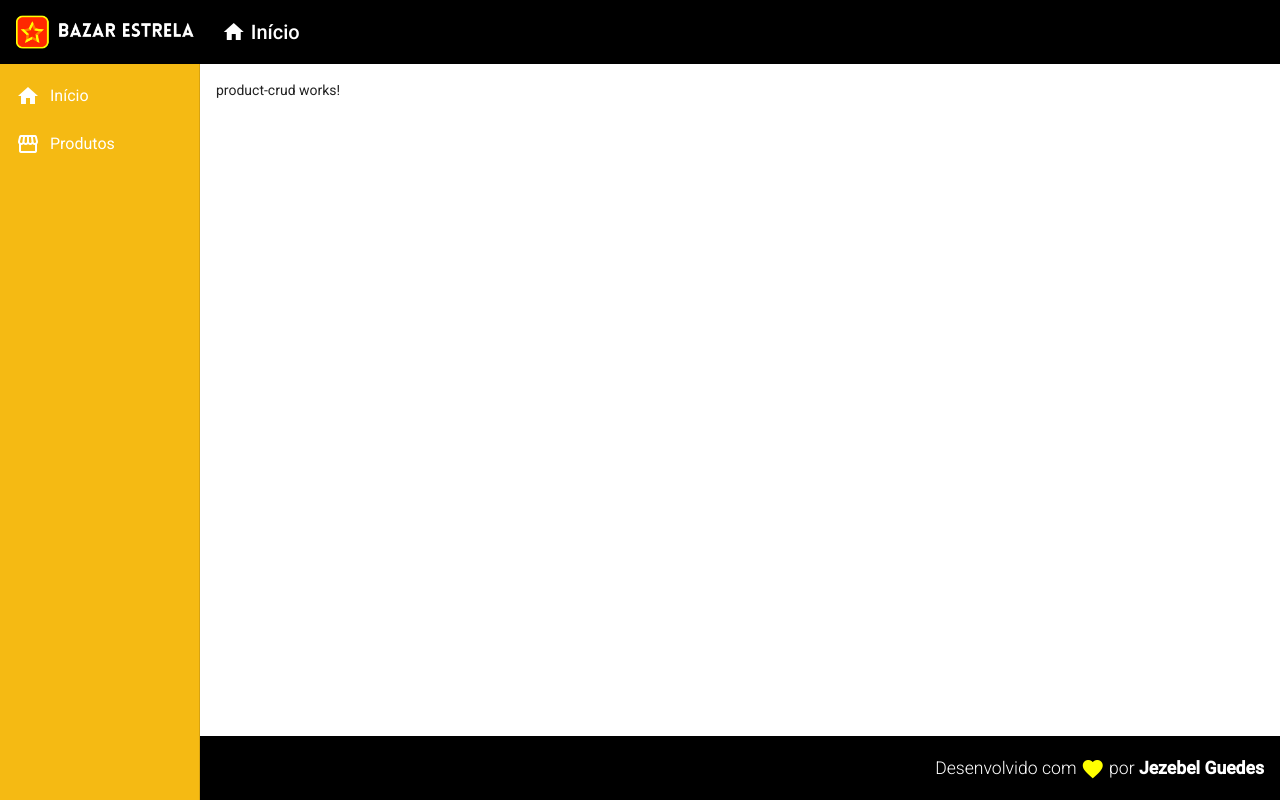
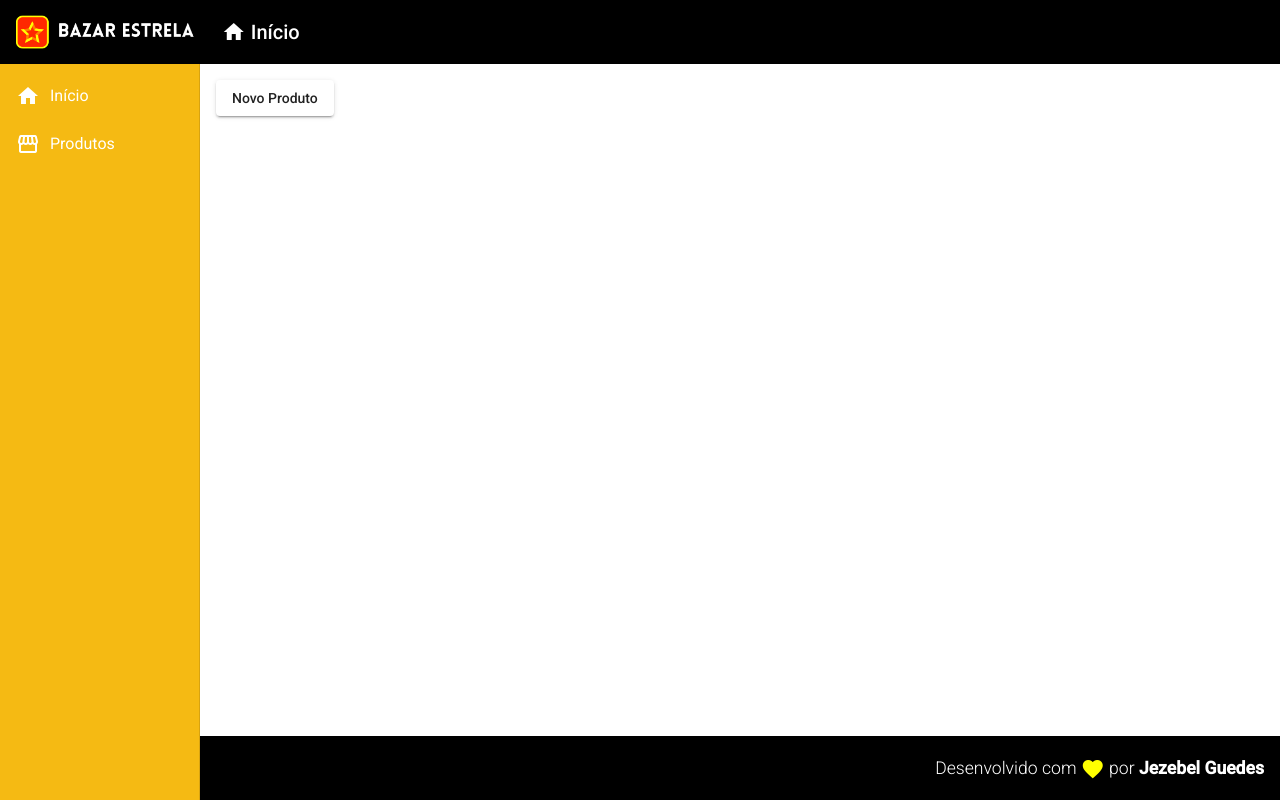
Before and after one commit to Jezebel1990/angular-crud, an Angular app in the folder frontend/: page /products in a window 1280 px wide. Built offline with nearby package versions, Linux system fonts and the light colour scheme.

Commit message:
feat: Add product model

```diff
--- a/frontend/src/app/app-routing.module.ts
+++ b/frontend/src/app/app-routing.module.ts
@@ -2,6 +2,7 @@
 import { Routes, RouterModule } from "@angular/router";
 import { HomeComponent } from "./views/home/home.component";
 import { ProductCrudComponent } from "./views/product-crud/product-crud.component";
+import { ProductCreateComponent } from "./components/product/product-create/product-create.component";
 
 const routes: Routes = [
     {
@@ -11,6 +12,10 @@
     {
         path: "products",
         component: ProductCrudComponent
+    },
+    {
+        path: "products/create",
+        component: ProductCreateComponent
     }
 ];
 
--- /dev/null
+++ b/frontend/src/app/components/product/product-create/product-create.component.html
@@ -0,0 +1 @@
+<p>product-create works!</p>
--- /dev/null
+++ b/frontend/src/app/components/product/product-create/product-create.component.ts
@@ -0,0 +1,15 @@
+import { Component, OnInit } from '@angular/core';
+
+@Component({
+  selector: 'app-product-create',
+  templateUrl: './product-create.component.html',
+  styleUrls: ['./product-create.component.css']
+})
+export class ProductCreateComponent implements OnInit {
+
+  constructor() { }
+
+  ngOnInit(): void {
+  }
+
+}
--- /dev/null
+++ b/frontend/src/app/components/product/product.model.ts
@@ -0,0 +1,5 @@
+export interface Product {
+    id?: number
+    name: string
+    price: number
+}
--- a/frontend/src/app/views/product-crud/product-crud.component.html
+++ b/frontend/src/app/views/product-crud/product-crud.component.html
@@ -1 +1,3 @@
-<p>product-crud works!</p>
+<button mat-raised-button (click)="navigateToProductCreate()">
+  Novo Produto
+</button>
--- a/frontend/src/app/views/product-crud/product-crud.component.ts
+++ b/frontend/src/app/views/product-crud/product-crud.component.ts
@@ -1,4 +1,5 @@
 import { Component, OnInit } from '@angular/core';
+import { Router } from '@angular/router'
 
 @Component({
   selector: 'app-product-crud',
@@ -7,9 +8,12 @@
 })
 export class ProductCrudComponent implements OnInit {
 
-  constructor() { }
+  constructor(private router: Router) { }
 
   ngOnInit(): void {
   }
 
+  navigateToProductCreate(): void {
+   this.router.navigate(['/products/create'])
+  }
 }
```
Also changed, not shown: frontend/src/app/app.module.ts (+6 -2 lines), frontend/src/app/components/product/product-create/product-create.component.css (added).
